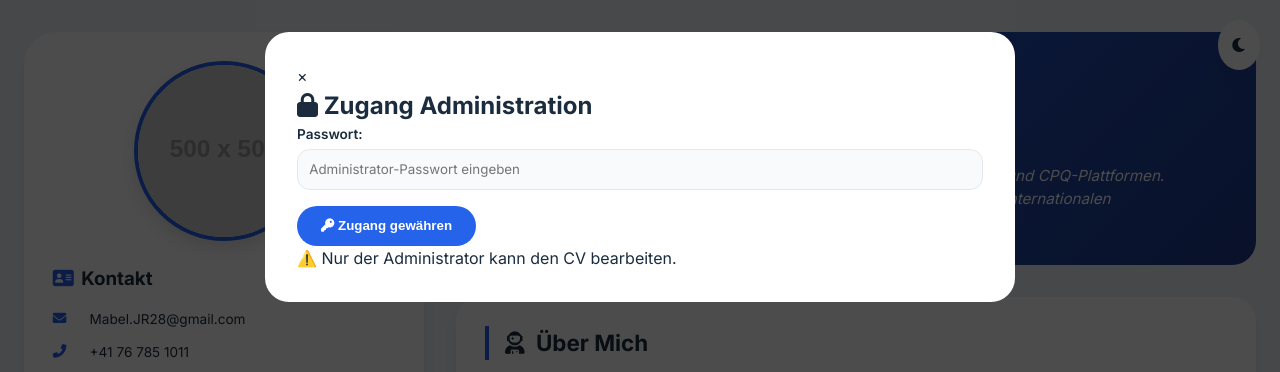
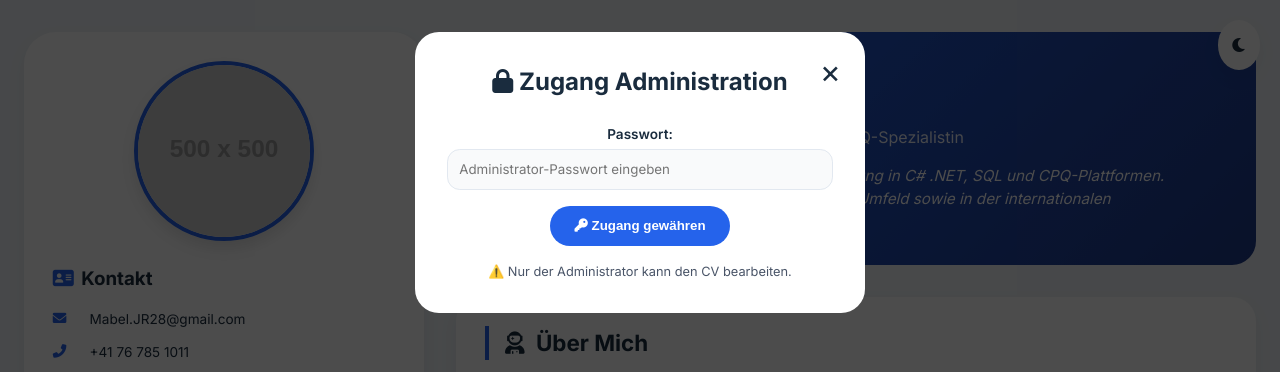
Before and after one commit to JrMabel/my-cv, a plain HTML site: page index.html in a window 1280 px wide. Both pictures are taken after a click on the element "CV bearbeiten". Shown: the top 372 px of the page. Drawn offline with Linux system fonts and the light colour scheme; placeholder pictures from the web are drawn by us.

Commit message:
Update styles.css

```diff
--- a/styles.css
+++ b/styles.css
@@ -1,4 +1,4 @@
-/* styles.css - Modernes, responsives Design */
+/* styles.css - Modernes, responsives Design mit blauem Farbschema */
 * {
     margin: 0;
     padding: 0;
@@ -13,6 +13,7 @@ body {
     transition: background 0.3s, color 0.2s;
 }
 
+/* LIGHT MODE - Blaues Farbschema */
 :root {
     --bg-body: #f0f4f8;
     --bg-sidebar: #ffffff;
@@ -26,6 +27,7 @@ body {
     --comment-bg: #f9fafb;
 }
 
+/* DARK MODE - Blaues Farbschema */
 body.dark {
     --bg-body: #0f172a;
     --bg-sidebar: #1e293b;
@@ -120,6 +122,7 @@ body.dark {
     flex: 2.8;
 }
 
+/* Header mit blauem Verlauf */
 .hero {
     background: linear-gradient(135deg, var(--accent) 0%, #1e3a8a 100%);
     padding: 2rem;
@@ -234,6 +237,11 @@ section h2 {
     cursor: pointer;
     box-shadow: var(--shadow-sm);
     z-index: 100;
+    transition: all 0.2s;
+}
+
+.theme-toggle:hover {
+    transform: scale(1.1);
 }
 
 .edit-panel-btn {
@@ -274,12 +282,33 @@ section h2 {
     position: relative;
 }
 
-.close-modal {
+.close-modal, .close-login {
     position: absolute;
     top: 1rem;
     right: 1.5rem;
     font-size: 2rem;
     cursor: pointer;
+    transition: all 0.2s;
+}
+
+.close-modal:hover, .close-login:hover {
+    transform: scale(1.2);
+    color: var(--accent);
+}
+
+.login-modal {
+    max-width: 450px;
+    text-align: center;
+}
+
+.login-modal h2 {
+    margin-bottom: 1.5rem;
+}
+
+.modal-note {
+    font-size: 0.8rem;
+    color: var(--text-secondary);
+    margin-top: 1rem;
 }
 
 .form-row {
```
